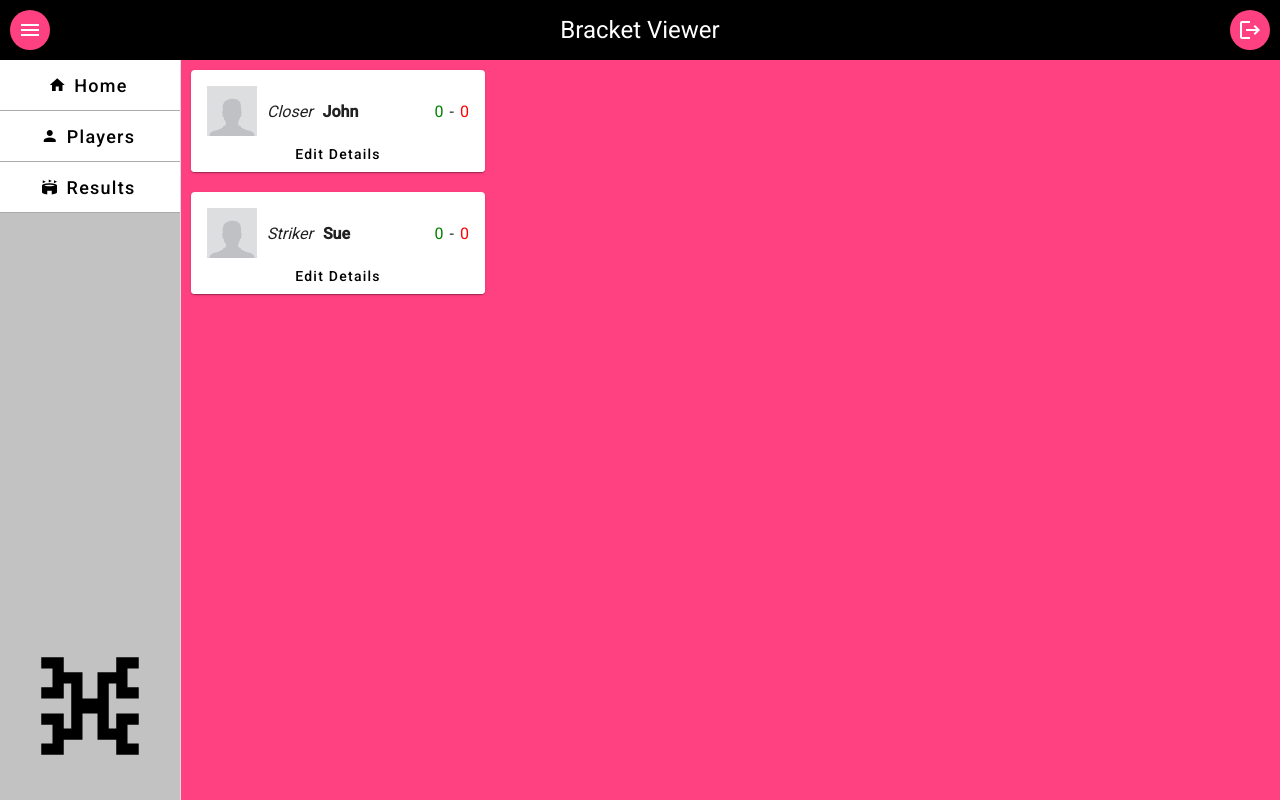
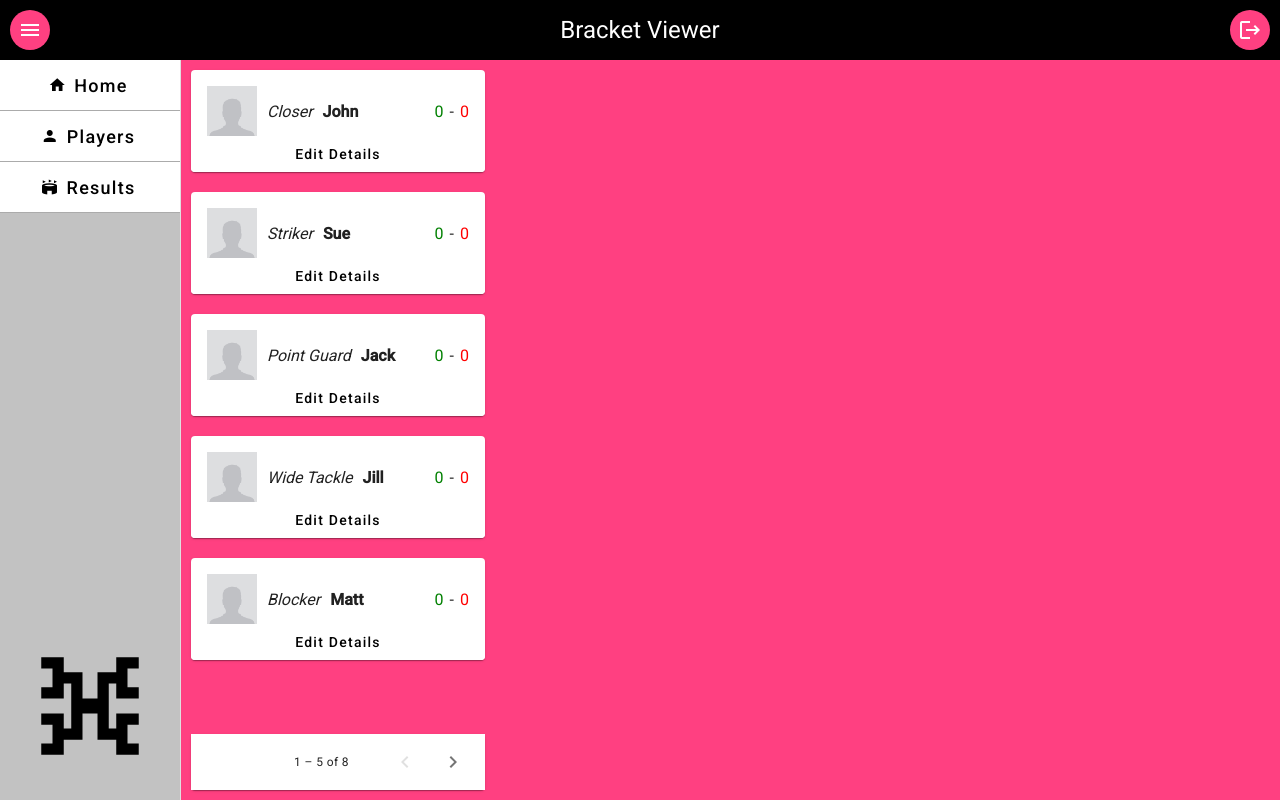
Before and after one commit to matthew-krauskopf/Day10, an Angular app: page /home in a window 1280 px wide. Built offline with nearby package versions, Linux system fonts and the light colour scheme.

Commit message:
Add paginator

```diff
--- a/src/app/components/home-page/home-page.component.html
+++ b/src/app/components/home-page/home-page.component.html
@@ -1,3 +1,3 @@
-<div class="h-full flex justify-center align-center">
+<div class="bg h-full flex justify-center align-center">
     <span class="header-text">Welcome</span>
 </div>
--- a/src/app/components/home-page/home-page.component.scss
+++ b/src/app/components/home-page/home-page.component.scss
@@ -1,3 +1,8 @@
 .header-text {
     font-size: xxx-large;
+    color: white
 }
+
+.bg {
+    background-color: rgb(255, 64, 129);
+}
--- a/src/app/components/players-page/players-page.component.html
+++ b/src/app/components/players-page/players-page.component.html
@@ -1,6 +1,8 @@
 <div class="h-full bg flex flex-row">
-    <div class="player-card-view flex flex-col">
-        <mat-card class="margin-x-5 margin-y-5 flex" *ngFor="let player of players">
+    <div class="player-card-view flex flex-col justify-spread">
+        <div class="flex flex-col">
+            <mat-card class="margin-x-5 margin-y-5 flex"
+                    *ngFor="let player of playersPage">
                 <mat-card-content style="flex:4">
                     <div class="flex justify-spread">
                         <div class="flex align-center">
@@ -20,6 +22,17 @@
                 </mat-card-footer>
             </mat-card>
         </div>
+        <div>
+            <mat-card *ngIf="players.length > pageSize" class="margin-x-5 margin-y-5 flex">
+                <mat-paginator [length]=players.length
+                    [pageSize]=pageSize
+                    [hidePageSize]="true"
+                    [pageIndex]="pageIndex"
+                    (page)="onPageChange($event)">
+                </mat-paginator>
+            </mat-card>
+        </div>
+    </div>
     <app-player-detail class="w-full" [player]=selectedPlayer
         (cancelEmitter)="cancelSelection()"
         (deleteEmitter)="deletePlayer($event)"
--- a/src/app/components/players-page/players-page.component.scss
+++ b/src/app/components/players-page/players-page.component.scss
@@ -1,5 +1,7 @@
 .player-card-view {
+    min-width: 280px;
     width: 40%;
+    overflow:auto
 }
 
 .pic-size {
--- a/src/app/components/players-page/players-page.component.ts
+++ b/src/app/components/players-page/players-page.component.ts
@@ -1,47 +1,124 @@
 import { Component } from '@angular/core';
 import { Player } from '../../model/player';
-import { NgFor } from '@angular/common';
+import { NgFor, NgIf } from '@angular/common';
 import { MatCardModule } from '@angular/material/card';
 import { MatButtonModule } from '@angular/material/button';
 import { PlayerDetailComponent } from '../player-detail/player-detail.component';
+import { MatPaginatorModule } from '@angular/material/paginator';
 
 @Component({
   selector: 'app-players-page',
   standalone: true,
-  imports: [NgFor, MatCardModule, MatButtonModule, PlayerDetailComponent],
+  imports: [
+    NgFor,
+    MatCardModule,
+    MatButtonModule,
+    PlayerDetailComponent,
+    MatPaginatorModule,
+    NgIf
+  ],
   templateUrl: './players-page.component.html',
-  styleUrl: './players-page.component.scss'
+  styleUrl: './players-page.component.scss',
 })
 export class PlayersPageComponent {
-
-  selectedPlayer? : Player;
-
-  players : Player[] = [
+  players: Player[] = [
     {
       id: 1,
       name: 'John',
       wins: 0,
       losses: 0,
-      city: "Orlando",
-      state: "Florida",
-      role: "Closer",
-      address: "123 Park Way",
-      picture: '../../../assets/no-image.jpg'
+      city: 'Orlando',
+      state: 'Florida',
+      role: 'Closer',
+      address: '123 Park Way',
+      picture: '../../../assets/no-image.jpg',
     },
     {
       id: 2,
       name: 'Sue',
       wins: 0,
       losses: 0,
-      city: "Buffalo",
-      state: "New York",
-      role: "Striker",
-      address: "456 Park Way",
-      picture: '../../../assets/no-image.jpg'
-    }
-  ]
+      city: 'Buffalo',
+      state: 'New York',
+      role: 'Striker',
+      address: '456 Park Way',
+      picture: '../../../assets/no-image.jpg',
+    },
+    {
+      id: 3,
+      name: 'Jack',
+      wins: 0,
+      losses: 0,
+      city: 'Denver',
+      state: 'Colorado',
+      role: 'Point Guard',
+      address: '789 Park Way',
+      picture: '../../../assets/no-image.jpg',
+    },
+    {
+      id: 4,
+      name: 'Jill',
+      wins: 0,
+      losses: 0,
+      city: 'Miami',
+      state: 'Florida',
+      role: 'Wide Tackle',
+      address: '135 Hill Rd',
+      picture: '../../../assets/no-image.jpg',
+    },
+    {
+      id: 5,
+      name: 'Matt',
+      wins: 0,
+      losses: 0,
+      city: 'Dallas',
+      state: 'Texas',
+      role: 'Blocker',
+      address: '246 Hill Rd',
+      picture: '../../../assets/no-image.jpg',
+    },
+    {
+      id: 6,
+      name: 'Mary',
+      wins: 0,
+      losses: 0,
+      city: 'Seattle',
+      state: 'Washington',
+      role: 'Pitcher',
+      address: '357 Hill Rd',
+      picture: '../../../assets/no-image.jpg',
+    },
+    {
+      id: 7,
+      name: 'Peter',
+      wins: 0,
+      losses: 0,
+      city: 'Columbus',
+      state: 'Ohio',
+      role: 'Kicker',
+      address: '468 Hill Rd',
+      picture: '../../../assets/no-image.jpg',
+    },
+    {
+      id: 8,
+      name: 'Sarah',
+      wins: 0,
+      losses: 0,
+      city: 'Atlanta',
+      state: 'Georgia',
+      role: 'Water Girl',
+      address: '685 Curvy St',
+      picture: '../../../assets/no-image.jpg',
+    },
+  ];
 
-  selectPlayer(player : Player) {
+  selectedPlayer?: Player;
+  pageIndex : number = 0;
+  pageSize = 5;
+  playersPage = this.players.slice(0, this.pageSize);
+
+
+  selectPlayer(player: Player) {
     this.selectedPlayer = structuredClone(player);
   }
 
@@ -49,8 +126,8 @@ export class PlayersPageComponent {
     this.selectedPlayer = undefined;
   }
 
-  saveChanges($event : Player) {
-    const toUpdate = this.players.filter(p => p.id == $event.id)[0]
+  saveChanges($event: Player) {
+    const toUpdate = this.players.filter((p) => p.id == $event.id)[0];
     if (toUpdate) {
       toUpdate.name = $event.name;
       toUpdate.wins = $event.wins;
@@ -63,9 +140,20 @@ export class PlayersPageComponent {
     }
   }
 
-  deletePlayer($event : Player) {
-    console.log(this.players);
-    console.log($event);
-    this.players = this.players.filter(t => t.id != $event.id);
+  deletePlayer($event: Player) {
+    this.players = this.players.filter((t) => t.id != $event.id);
+    if (this.pageSize * this.pageIndex >= this.players.length) this.pageIndex--;
+    this.renderSlice();
+  }
+
+  onPageChange($event : any) {
+    this.cancelSelection();
+    this.pageIndex = $event.pageIndex;
+    this.renderSlice();
+  }
+
+  renderSlice() {
+    const start = this.pageIndex * this.pageSize;
+    this.playersPage = this.players.slice(start, start + this.pageSize);
   }
 }
```
Lines whose indentation alone changed are shown as unchanged.
